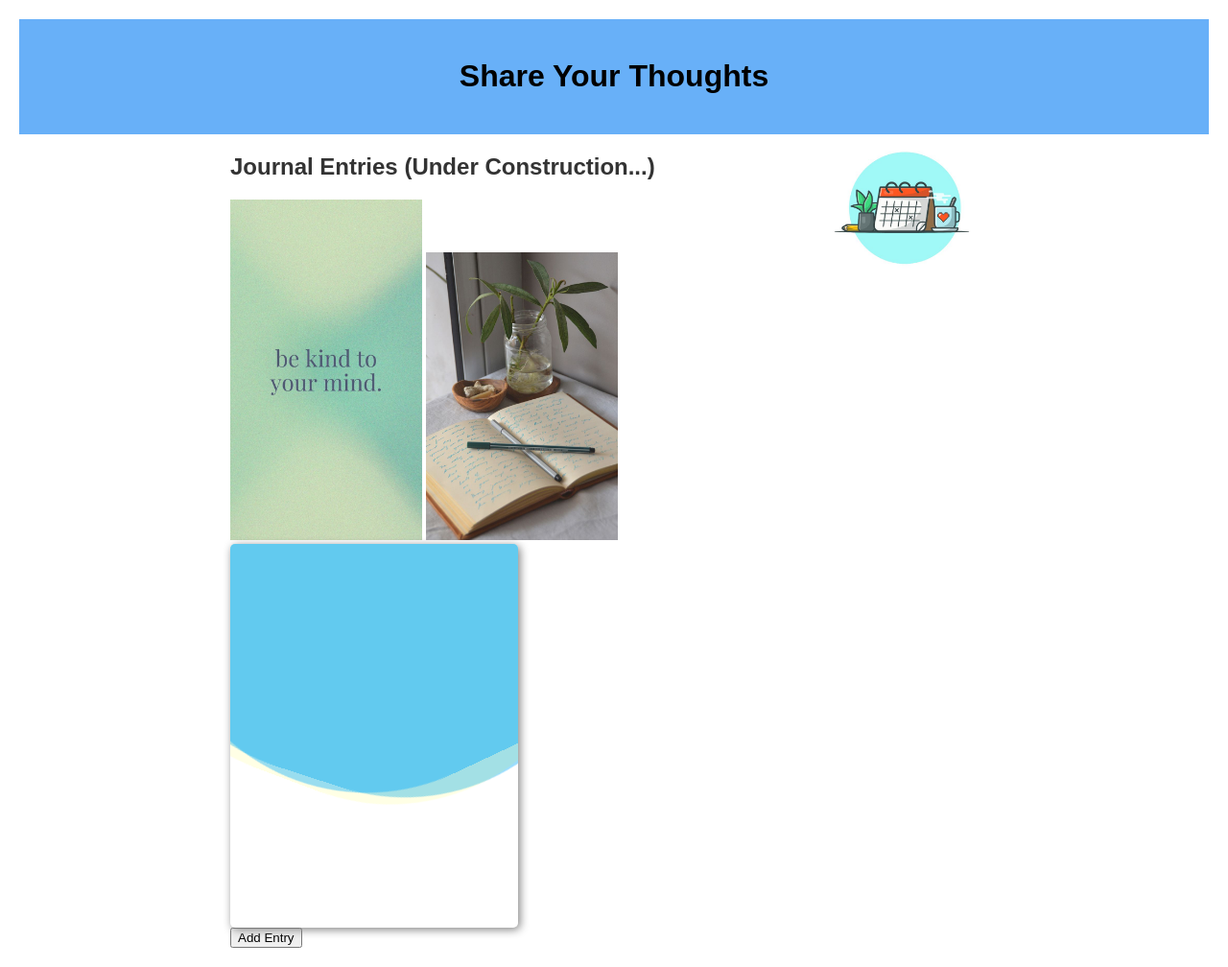
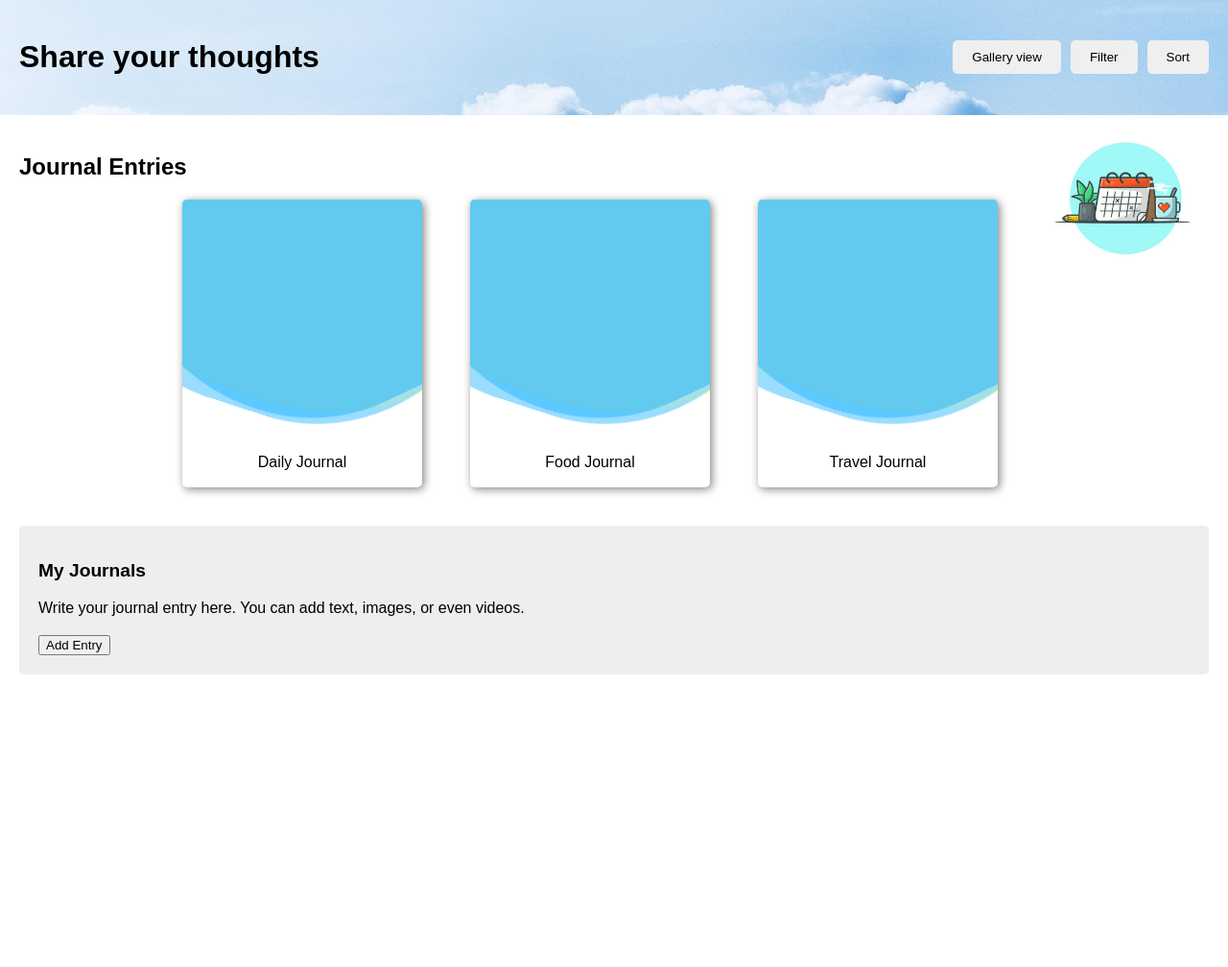
Before and after one commit to ForgeK1/InsightWriteWebsite, a Django app: page /journals/journal-entries/ in a window 1280 px wide. Shown: the whole page at 96% size. After the commit the page ends 703 px from the top, so only its background shows below. Run offline with Django 4.2, Linux system fonts and the light colour scheme.

Commit message:
Journal Entries Adjust

```diff
--- a/website/journals/templates/journals/Journal Entries.html
+++ b/website/journals/templates/journals/Journal Entries.html
@@ -1,147 +1,70 @@
+<!-- Load the static template tag library -->
+{% load static %}
+
 <!DOCTYPE html>
 <html lang="en">
+
 <head>
   <meta charset="UTF-8">
+  <meta http-equiv="X-UA-Compatible" content="IE=edge">
   <meta name="viewport" content="width=device-width, initial-scale=1.0">
+  <!-- css linked file fixed to polls -->
+  <link rel="stylesheet" type="text/css" href="{% static 'polls/jnentries-styles.css' %}">
 
 
   <title>Journal Entries</title>
+</head>
 
-    <!-- Load the static template tag library -->
-    {% load static %}
+<body>
 
-    <style>
-        body {
+  <div class="container">
+    <header class="header" style="--header-background: url('{% static 'img/banner1.jpg' %}')">
+      <h1>Share your thoughts</h1>
+      <div class="buttons">
+        <button>Gallery view</button>
+        <button>Filter</button>
+        <button>Sort</button>
+      </div>
+    </header>
 
-            font-family: Arial, sans-serif;
-            margin: 20px;
-        }
+    <main class="main">
+
+      <h2>Journal Entries</h2>
 
 
-        header {
-            text-align: center;
-            padding: 20px;
-            background-color: #68b0f8;
-            color: black;
-        }
+      <section class="journal-categories">
 
-        /* card */
-        .box{
-
-            width: 300px;
-            height: 400px;
-            border-radius: 5px;
-            position: relative;
-            overflow: hidden;
-            transform: translate3d(0,0,0);
-            box-shadow: 2px 2px 10px grey;
-        }
-
-        .wave{
-            opacity: .4;
-            position: absolute;
-            top: 3%;
-            left: 50%;
-            background: #0af;
-            width: 500px;
-            height: 500px;
-            margin-left: -250px;
-            margin-top: -250px;
-            transform-origin: 50% 48%;
-            border-radius: 43%;
-            animation: drift 3000ms infinite linear;
-        }
-
-        .wave.-three{
-            animation: drift 5000ms infinite linear;
-        }
-
-        .wave.-two{
-            animation: drift 7000ms infinite linear;
-            opacity: .1;
-            background: yellow;
-        }
-
-        .box:after{
-            content: '';
-            display: block;
-            left: 0;
-            top: 0;
-            width: 100%;
-            height: 100%;
-            background: linear-gradient(to bottom, rgba(#cd3d6d, 1),rgba(#68b0f8, 0) 80%, rgba(white, .5));
-            z-index: 11;
-            transform: translate3d(0, 0, 0);
-        }
-
-        @keyframes drift{
-            from{
-                transform: rotate(0deg);
-            }
-            from{
-                transform: rotate(360deg);
-            }
-        }
-
-
-        main {
-            max-width: 800px;
-            margin: 0 auto;
-            display: flex; /* Use flexbox for layout */
-            justify-content: space-between; /* Space elements evenly */
-            align-items: flex-start; /* Align items at the start */
-        }
-
-
-        h2 {
-            color: #333;
-        }
-
-        /* images */
-        .img-be {
-            width: 200px;
-        }
-
-
-        .entry {
-            margin-bottom: 20px;
-            border: 1px solid #ddd; /* Border for entire entry */
-            padding: 10px;
-        }
-
-
-        .entry h3 {
-            margin-top: 0; /* Remove default margin for h3 */
-        }
-
-
-        .entry-controls {
-            display: flex;
-            justify-content: space-between;
-            margin-top: 10px; /* Add margin to space out controls */
-        }
-    </style>
-</head>
-<body>
-
-
-    <header>
-        <h1>Share Your Thoughts</h1>
-    </header>
-
-
-    <main>
-        <div>
-            <h2>Journal Entries (Under Construction...)</h2>
-
-            <img class="img-be" src="{% static 'img/bekindtourmind.jpg' %}" alt="quote">
-
-            <img class="img-be" src="{% static 'img/note.jpg' %}" alt="note">
-
-            <div class='box'>
+        <div class='box' style="margin-right: 50px">
           <div class='wave -one'></div>
           <div class='wave -two'></div>
           <div class='wave -three'></div>
+          <p>Daily Journal</p>
+        </div>
+
+        <div class='box' style="margin-right: 50px">
+          <div class='wave -one'></div>
+          <div class='wave -two'></div>
+          <div class='wave -three'></div>
+          <p>Food Journal</p>
+        </div>
+
+        <div class='box' style="margin-right: 50px">
+          <div class='wave -one'></div>
+          <div class='wave -two'></div>
+          <div class='wave -three'></div>
+          <p>Travel Journal</p>
+        </div>
+
+      </section>
+      <img class="img-be" src="{% static 'img/calendar.jpg' %}" alt="calendar">
+      <!-- Move calendar image outside main container -->
+
+
+      <section class="journal-entry">
+        <h2>My Journals</h2>
+        <div class="content">
+          <p>Write your journal entry here. You can add text, images, or even videos.</p>
+
         </div>
 
         <!-- Entry Template -->
@@ -162,12 +85,10 @@
         </div>
         <button onclick="addEntry()">Add Entry</button>
 
-        </div>
+      </section>
 
 
-        <img class="img-be" src="{% static 'img/calendar.jpg' %}" alt="calendar"> <!-- Move calendar image outside main container -->
     </main>
-
 
     <script>
       // Function to add a new entry
@@ -182,7 +103,7 @@
 
 
       // Event delegation for edit and delete buttons
-        document.getElementById("entries-container").addEventListener("click", function(event) {
+      document.getElementById("entries-container").addEventListener("click", function (event) {
         var target = event.target;
         if (target.classList.contains("edit-btn")) {
           // Handle edit button click
@@ -200,7 +121,7 @@
 
 
       // Function to display image when URL is entered
-        document.getElementById("entries-container").addEventListener("input", function(event) {
+      document.getElementById("entries-container").addEventListener("input", function (event) {
         var target = event.target;
         if (target.tagName === "INPUT" && target.type === "text" && target.placeholder === "Image URL") {
           var entry = target.closest(".entry");
@@ -211,5 +132,18 @@
       });
 
     </script>
+
+
+
+
+    <!-- Ionic Icons -->
+    <script type="module" src="https://unpkg.com/ionicons@7.1.0/dist/ionicons/ionicons.esm.js"></script>
+    <script nomodule src="https://unpkg.com/ionicons@7.1.0/dist/ionicons/ionicons.js"></script>
+    <!-- Boostraps -->
+    <script src="https://cdn.jsdelivr.net/npm/bootstrap@5.3.3/dist/js/bootstrap.bundle.min.js"
+      integrity="sha384-YvpcrYf0tY3lHB60NNkmXc5s9fDVZLESaAA55NDzOxhy9GkcIdslK1eN7N6jIeHz" crossorigin="anonymous">
+    </script>
+
 </body>
+
 </html>
--- a/website/journals/views.py
+++ b/website/journals/views.py
@@ -6,7 +6,6 @@ from django.utils import timezone
 from .models import Journal
 
 from django.views.generic import TemplateView
-
 from django.contrib.auth.mixins import LoginRequiredMixin
 
 # Journal views
--- /dev/null
+++ b/website/polls/static/polls/jnentries-styles.css
@@ -0,0 +1,182 @@
+/**this is css file style for Journalentries***/
+
+@import url('https://fonts.googleapis.com/css2?family=Poppins&display=swap');
+
+body {
+  font-family: sans-serif;
+  margin: 0;
+  padding: 0;
+}
+
+.container {
+  display: flex;
+  flex-direction: column;
+  width: 100vw;
+  height: 100vh;
+}
+
+.header {
+  background-color: #ddd;
+  padding: 20px;
+  display: flex;
+  justify-content: space-between;
+  align-items: center;
+  background-image: var(--header-background);
+  background-size: cover;
+  background-position: center;
+}
+
+.header h1 {
+  font-size: 2em;
+}
+
+.buttons {
+  display: flex;
+  gap: 10px;
+}
+
+.buttons button {
+  padding: 10px 20px;
+  border: none;
+  border-radius: 5px;
+  cursor: pointer;
+}
+
+.main {
+  flex: 1;
+  padding: 20px;
+}
+
+.journal-categories {
+  margin-bottom: 20px;
+  display: flex;
+  justify-content: center;
+}
+
+.journal-categories h2 {
+  font-size: 1.5em;
+  margin-bottom: 10px;
+}
+
+.journal-categories ul {
+  list-style: none;
+  padding: 0;
+}
+
+.journal-categories li {
+  margin-bottom: 5px;
+}
+
+.journal-entry {
+  background-color: #eee;
+  padding: 20px;
+  border-radius: 5px;
+}
+
+.journal-entry h2 {
+  font-size: 1.2em;
+  margin-bottom: 10px;
+}
+
+.content {
+  font-size: 1em;
+  line-height: 1.5;
+}
+
+/* card */
+.box {
+  width: 250px;
+  height: 300px;
+  border-radius: 5px;
+  position: relative;
+  overflow: hidden;
+  transform: translate3d(0, 0, 0);
+  box-shadow: 2px 2px 10px grey;
+  margin-bottom: 20px;
+}
+
+.wave {
+  opacity: .4;
+  position: absolute;
+  top: 3%;
+  left: 50%;
+  background: #0af;
+  width: 500px;
+  height: 450px;
+  margin-left: -250px;
+  margin-top: -250px;
+  transform-origin: 50% 48%;
+  border-radius: 43%;
+  animation: drift 3000ms infinite linear;
+}
+
+.wave.-three {
+  animation: drift 5000ms infinite linear;
+}
+
+.wave.-two {
+  animation: drift 7000ms infinite linear;
+  opacity: .1;
+  background: yellow;
+}
+
+.box:after {
+  content: '';
+  display: block;
+  left: 0;
+  top: 0;
+  width: 100%;
+  height: 100%;
+  background: linear-gradient(to bottom, rgba(#cd3d6d, 1), rgba(#68b0f8, 0) 80%, rgba(white, .5));
+  z-index: 11;
+  transform: translate3d(0, 0, 0);
+}
+
+@keyframes drift {
+  from {
+    transform: rotate(0deg);
+  }
+
+  from {
+    transform: rotate(360deg);
+  }
+}
+
+.box p {
+  margin-top: 265px;
+  text-align: center;
+
+}
+
+
+/* images */
+.img-be {
+  width: 200px;
+  position: absolute;
+  right: 10px;
+  /* Adjust the distance from the right edge */
+  top: 130px;
+  /* Adjust the vertical position as needed */
+}
+
+
+.entry {
+  margin-bottom: 20px;
+  border: 1px solid #ddd;
+  /* Border for entire entry */
+  padding: 10px;
+}
+
+
+.entry h3 {
+  margin-top: 0;
+  /* Remove default margin for h3 */
+}
+
+
+.entry-controls {
+  display: flex;
+  justify-content: space-between;
+  margin-top: 10px;
+  /* Add margin to space out controls */
+}
--- a/website/website/settings.py
+++ b/website/website/settings.py
@@ -253,6 +253,7 @@ STATIC_URL = '/static/'
 STATICFILES_DIRS = [
     BASE_DIR / 'static',  # Include the base static directory
     os.path.join(BASE_DIR, 'website', 'polls', 'static', 'polls'),  # Include the static directory for the polls app
+    os.path.join(BASE_DIR, 'polls', 'static'),
 ]
 
 AUTHENTICATION_BACKENDS = [
@@ -266,8 +267,8 @@ SOCIALACCOUNT_PROVIDERS = {
     'google': {
         'APP': {
             # I posted the client id and secret in discord resources paste them here. as a string
-            'client_id': '',
-            'secret': '',
+            'client_id': '775272789283-bd58phnf10399q6b117m7quu947bucgs.apps.googleusercontent.com',
+            'secret': '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',
 
             # ignore this
             'key': ''
```
Also changed, not shown: website/journals/templates/journals/index.html (+86 -88 lines), website/polls/static/img/banner1.jpg (added), website/polls/static/img/photo7.jpg (renamed from website/polls/static/img/login_signup.jpg). Lines whose indentation alone changed are shown as unchanged.
